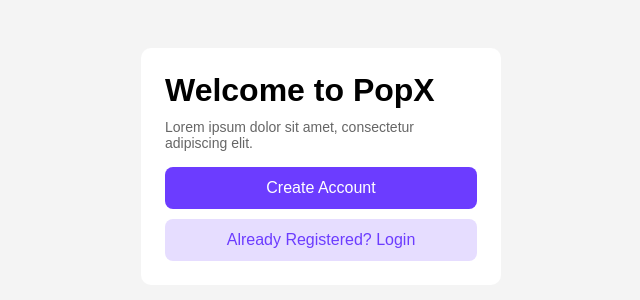
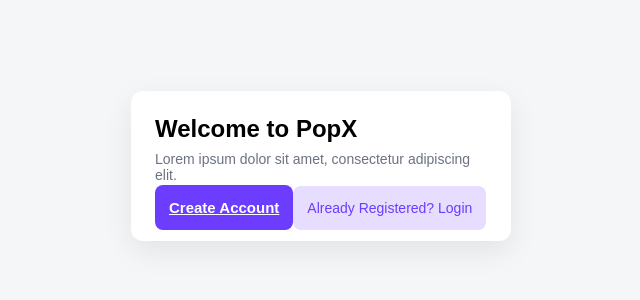
Before and after one commit to Wamanpatil/popx-react-assignment, a React (Vite) app: page /#/ in a window 1280 px wide. Shown: the part 234-534 px from the top of the page, without its empty margins (319-959 px from the left). Built offline with nearby package versions, Linux system fonts and the light colour scheme.

Commit message:
Final global.css for PopX assignment

```diff
--- a/src/styles/global.css
+++ b/src/styles/global.css
@@ -1,90 +1,202 @@
+/* =========================
+   GLOBAL RESET
+========================= */
 * {
-  box-sizing: border-box;
   margin: 0;
   padding: 0;
-  font-family: Arial, sans-serif;
+  box-sizing: border-box;
+  font-family: Arial, Helvetica, sans-serif;
 }
 
 body {
-  background: #f4f4f4;
+  background: #f5f6f8;
+  min-height: 100vh;
 }
 
+/* =========================
+   MAIN CENTER CONTAINER
+========================= */
 .auth-container {
   min-height: 100vh;
   display: flex;
   align-items: center;
   justify-content: center;
+  padding: 16px;
 }
 
+/* =========================
+   CARD (MOBILE UI)
+========================= */
 .auth-card {
-  width: 360px;
-  background: #fff;
+  width: 100%;
+  max-width: 380px;
+  background: #ffffff;
   padding: 24px;
-  border-radius: 10px;
+  border-radius: 12px;
+  box-shadow: 0 10px 30px rgba(0, 0, 0, 0.08);
 }
 
-h1, h2 {
-  margin-bottom: 10px;
+/* =========================
+   HEADINGS & TEXT
+========================= */
+h1 {
+  font-size: 24px;
+  font-weight: 600;
+  margin-bottom: 8px;
+}
+
+h2 {
+  font-size: 22px;
+  font-weight: 600;
+  margin-bottom: 12px;
 }
 
 p {
   font-size: 14px;
-  color: #666;
+  color: #6b7280;
   margin-bottom: 16px;
 }
 
+/* =========================
+   LABELS
+========================= */
 label {
-  font-size: 14px;
-  margin-top: 12px;
   display: block;
+  font-size: 13px;
+  font-weight: 500;
+  color: #6c3cff;
+  margin-top: 14px;
+  margin-bottom: 6px;
 }
 
+/* =========================
+   INPUTS
+========================= */
 input {
   width: 100%;
-  padding: 10px;
-  margin-top: 6px;
-  border-radius: 6px;
-  border: 1px solid #ccc;
+  padding: 12px;
+  font-size: 14px;
+  border-radius: 8px;
+  border: 1px solid #dcdcdc;
 }
 
+input:focus {
+  outline: none;
+  border-color: #6c3cff;
+}
+
+/* =========================
+   RADIO BUTTON GROUP
+========================= */
 .radio-group {
   display: flex;
   gap: 20px;
-  margin: 10px 0;
+  margin-top: 8px;
+  margin-bottom: 20px;
 }
 
+.radio-group label {
+  display: flex;
+  align-items: center;
+  gap: 6px;
+  font-size: 14px;
+  color: #111827;
+}
+
+.radio-group input {
+  width: auto;
+}
+
+/* =========================
+   PRIMARY BUTTON
+========================= */
 .primary-btn {
-  display: block;
   width: 100%;
+  padding: 14px;
   background: #6c3cff;
-  color: white;
+  color: #ffffff;
+  border: none;
+  border-radius: 8px;
+  font-size: 15px;
+  font-weight: 600;
+  cursor: pointer;
+  margin-top: 16px;
+}
+
+.primary-btn:hover {
+  background: #5a30d1;
+}
+
+/* =========================
+   SECONDARY BUTTON
+========================= */
+.secondary-btn {
+  width: 100%;
+  padding: 14px;
+  background: #e6ddff;
+  color: #6c3cff;
+  border-radius: 8px;
+  font-size: 14px;
+  font-weight: 500;
+  margin-top: 10px;
+  cursor: pointer;
+  border: none;
   text-align: center;
-  padding: 12px;
-  margin-top: 16px;
-  border-radius: 8px;
-  border: none;
-  cursor: pointer;
   text-decoration: none;
 }
 
-.secondary-btn {
-  display: block;
-  width: 100%;
-  background: #e6ddff;
-  color: #6c3cff;
+/* =========================
+   LINKS
+========================= */
+.link-text {
   text-align: center;
-  padding: 12px;
-  margin-top: 10px;
-  border-radius: 8px;
-  text-decoration: none;
-}
-
-.link-text {
   margin-top: 14px;
   font-size: 14px;
 }
 
-.link-text span {
+.link-text span,
+.link-text a {
   color: #6c3cff;
   cursor: pointer;
+  font-weight: 500;
+  text-decoration: none;
 }
+
+/* =========================
+   BACK BUTTON
+========================= */
+.back-btn {
+  display: inline-flex;
+  align-items: center;
+  gap: 6px;
+  font-size: 14px;
+  font-weight: 500;
+  color: #6c3cff;
+  cursor: pointer;
+  margin-bottom: 14px;
+}
+
+.back-btn:hover {
+  text-decoration: underline;
+}
+
+/* =========================
+   PROFILE PAGE
+========================= */
+.profile-box {
+  width: 100%;
+  max-width: 380px;
+  background: #ffffff;
+  padding: 24px;
+  border-radius: 12px;
+  box-shadow: 0 10px 30px rgba(0, 0, 0, 0.08);
+}
+
+/* =========================
+   RESPONSIVE
+========================= */
+@media (max-width: 420px) {
+  .auth-card {
+    padding: 20px;
+  }
+}
```
